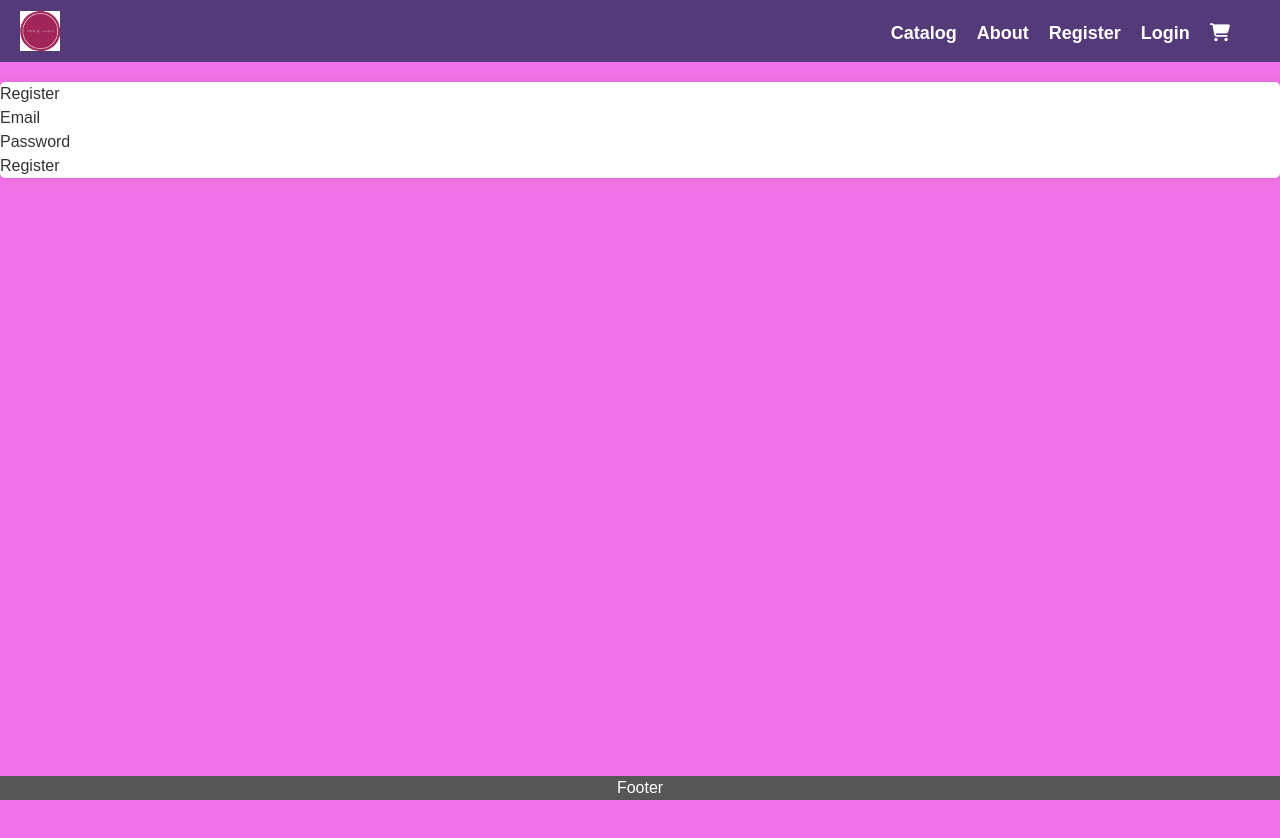
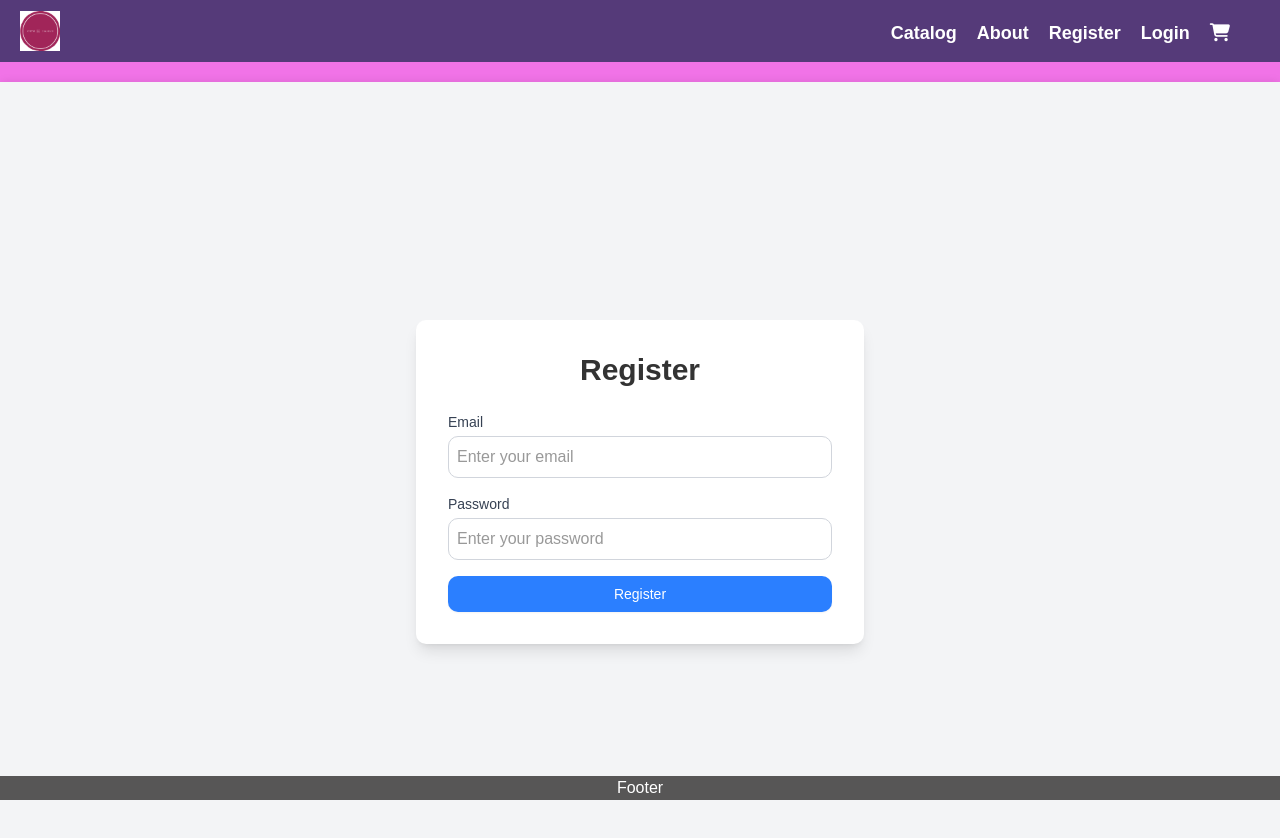
Before and after one commit to LazarBankov/ReactExamProject, a React (Vite) app in the folder client/: page /register in a window 1280 px wide. Shown: the top 838 px of the page. Before the commit the page ends 800 px from the top, so only its background shows below. Built offline with nearby package versions, Linux system fonts and the light colour scheme.

Commit message:
Configured tailwind to Catalog Home Login and Register

```diff
--- a/client/src/components/catalog/Catalog.jsx
+++ b/client/src/components/catalog/Catalog.jsx
@@ -1,23 +1,32 @@
-import React from 'react';
-
+import { Button } from "../ui/button";
 
 export default function Catalog() {
     return (
-        <div className="catalog-container">
+      <div className="p-6">
+        <div className="container mx-auto px-6">
+          <div className="catalog-section mb-12">
+            <h2 className="text-3xl font-semibold text-center mb-8">Name of Section</h2>
 
-                <div  className="catalog-section">
-                    <h2>Name of section</h2>
-                    <div className="articles-container">
-
-                            <div  className="article-item">
-                                <img src='#' className="article-image" />
-                                <h3>Article name</h3>
-                                <button className="details-button">Details</button>
-                                <button className="details-button">Add to Cart</button>
-
-                            </div>
-                    </div>
+            <div className="grid grid-cols-1 sm:grid-cols-2 md:grid-cols-3 lg:grid-cols-4 gap-8">
+              <div className="article-item bg-white p-6 rounded-lg shadow-lg hover:shadow-xl transition-shadow duration-300">
+                <img
+                  src="#"
+                  alt="Article"
+                  className="w-full h-48 object-cover rounded-lg mb-4"
+                />
+                <h3 className="text-xl font-semibold text-gray-800 mb-2">Article Name</h3>
+                <div className="flex justify-between">
+                  <Button className="details-button bg-blue-500 text-white py-2 px-4 rounded-lg hover:bg-blue-600 transition-colors duration-300">
+                    Details
+                  </Button>
+                  <Button className="bg-primary text-primary-foreground shadow-xs hover:bg-primary/90">
+                    Add to Cart
+                  </Button>
                 </div>
+              </div>
+            </div>
+          </div>
         </div>
+      </div>
     );
-}
+  }
--- a/client/src/components/home/Home.jsx
+++ b/client/src/components/home/Home.jsx
@@ -1,7 +1,51 @@
+
+
+const products = [
+    {
+      id: 1,
+      name: "Elegant Wedding Set",
+      price: "$199",
+      image: "https://via.placeholder.com/200",
+    },
+    {
+      id: 2,
+      name: "Rustic Wedding Decor",
+      price: "$149",
+      image: "https://via.placeholder.com/200",
+    },
+    {
+      id: 3,
+      name: "Modern Home Decoration",
+      price: "$89",
+      image: "https://via.placeholder.com/200",
+    },
+  ];
+
 export default function Home() {
+
+
     return (
-        <div>
-            Home
+        <div className="p-6">
+        <h1 className="text-3xl font-bold mb-6 text-center">Digital Shop</h1>
+        <div className="flex justify-center gap-18 flex-wrap">
+          {products.map((product) => (
+            <div key={product.id} className="shadow-lg rounded-2xl overflow-hidden">
+              <img src={product.image} alt={product.name} className="w-full h-48 object-cover" />
+              <div className="p-4 flex flex-col items-center justify-center">
+                <h2 className="text-lg font-semibold">{product.name}</h2>
+                <p className="text-gray-600">{product.price}</p>
+              </div>
+              <div className="flex justify-center gap-18 flex-wrap p-4">
+                <button className="bg-purple-500 text-white px-4 py-2 rounded-lg hover:bg-purple-600 transition duration-200">
+                  Add to Cart
+                </button>
+                <button className="bg-purple-500 text-white px-4 py-2 rounded-lg hover:bg-purple-600 transition duration-200">
+                  Details
+                </button>
+                </div>
+            </div>
+          ))}
         </div>
+      </div>
     )
 }
--- a/client/src/components/login/Login.jsx
+++ b/client/src/components/login/Login.jsx
@@ -1,27 +1,38 @@
+import { Button } from "../ui/button";
 
 export default function Login() {
-
-
   return (
-        <div className="login-container">
-            <h2>Login</h2>
-            <form >
-                <div className="form-control">
-                    <label htmlFor="email">Email</label>
+    <div className="flex min-h-screen items-center justify-center bg-gray-100">
+      <div className="bg-white p-8 shadow-lg rounded-xl w-full max-w-md">
+        <h2 className="text-2xl font-bold text-center mb-6">Login</h2>
+        <form className="space-y-4">
+          <div className="flex flex-col">
+            <label htmlFor="email" className="text-sm font-medium text-gray-700">
+              Email
+            </label>
             <input
               type="email"
               id="email"
+              className="mt-1 p-2 border border-gray-300 rounded-lg focus:outline-none focus:ring-2 focus:ring-blue-500"
+              placeholder="Enter your email"
             />
           </div>
-                <div className="form-control">
-                    <label htmlFor="password">Password</label>
+          <div className="flex flex-col">
+            <label htmlFor="password" className="text-sm font-medium text-gray-700">
+              Password
+            </label>
             <input
               type="password"
               id="password"
+              className="mt-1 p-2 border border-gray-300 rounded-lg focus:outline-none focus:ring-2 focus:ring-blue-500"
+              placeholder="Enter your password"
             />
           </div>
-                <button type="submit">Login</button>
+          <Button type="submit" className="w-full bg-blue-500 hover:bg-blue-600 text-white font-semibold py-2 rounded-lg">
+            Login
+          </Button>
         </form>
+      </div>
     </div>
   );
 }
--- a/client/src/components/register/Register.jsx
+++ b/client/src/components/register/Register.jsx
@@ -1,28 +1,43 @@
+import { Button } from "../ui/button";
 
 export default function Register() {
-
-
-
     return (
-        <div className="register-container">
-            <h2>Register</h2>
-            <form>
-                <div className="form-control">
-                    <label htmlFor="email">Email</label>
+      <div className="min-h-screen flex items-center justify-center bg-gray-100">
+        <div className="bg-white p-8 rounded-lg shadow-lg w-full max-w-md">
+          <h2 className="text-3xl font-semibold text-center mb-6">Register</h2>
+          <form className="space-y-4">
+            <div className="form-control flex flex-col">
+              <label htmlFor="email" className="text-sm font-medium text-gray-700">
+                Email
+              </label>
               <input
                 type="email"
                 id="email"
+                className="mt-1 p-2 border border-gray-300 rounded-lg focus:outline-none focus:ring-2 focus:ring-blue-500"
+                placeholder="Enter your email"
               />
             </div>
-                <div className="form-control">
-                    <label htmlFor="password">Password</label>
+
+            <div className="form-control flex flex-col">
+              <label htmlFor="password" className="text-sm font-medium text-gray-700">
+                Password
+              </label>
               <input
                 type="password"
                 id="password"
+                className="mt-1 p-2 border border-gray-300 rounded-lg focus:outline-none focus:ring-2 focus:ring-blue-500"
+                placeholder="Enter your password"
               />
             </div>
-                <button type="submit">Register</button>
+
+            <Button
+              type="submit"
+              className="w-full bg-blue-500 text-white py-2 rounded-lg hover:bg-blue-600 transition-colors duration-300"
+            >
+              Register
+            </Button>
           </form>
+        </div>
       </div>
     );
   }
```
Lines whose indentation alone changed are shown as unchanged.
